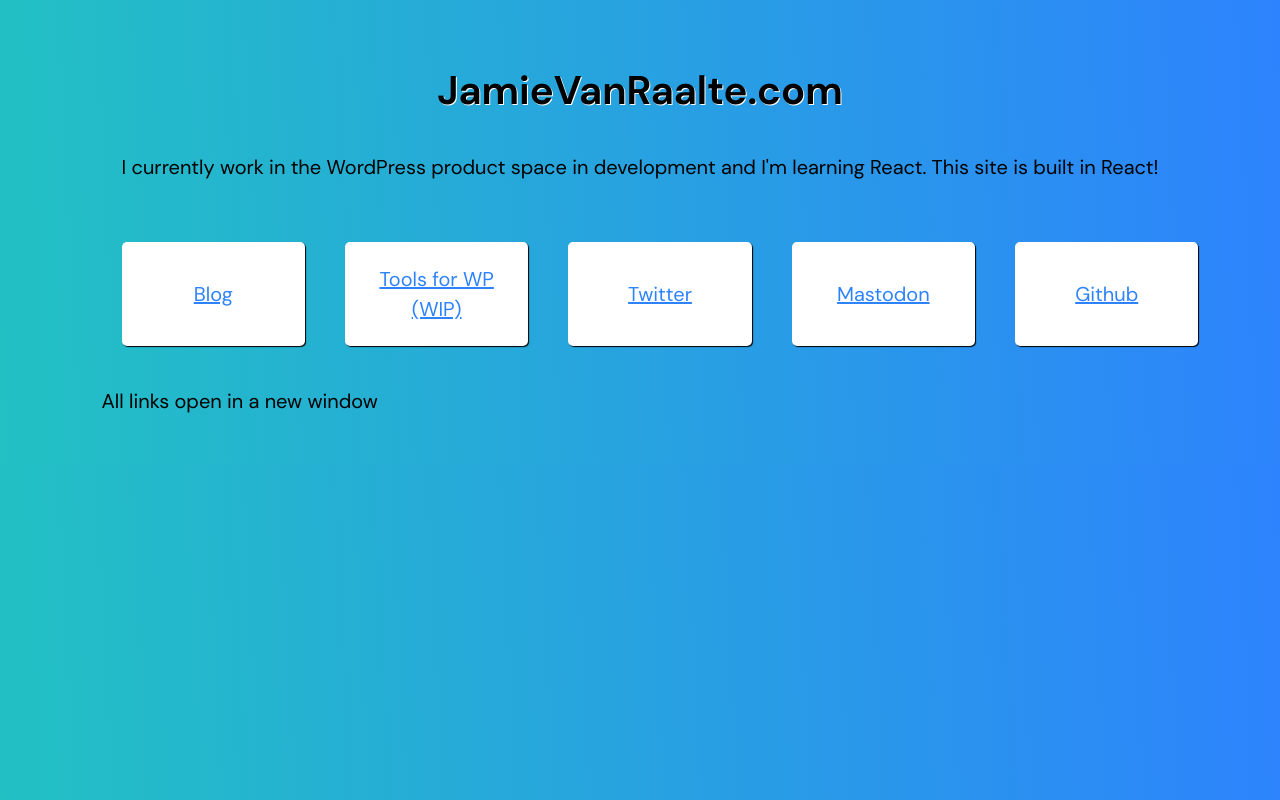
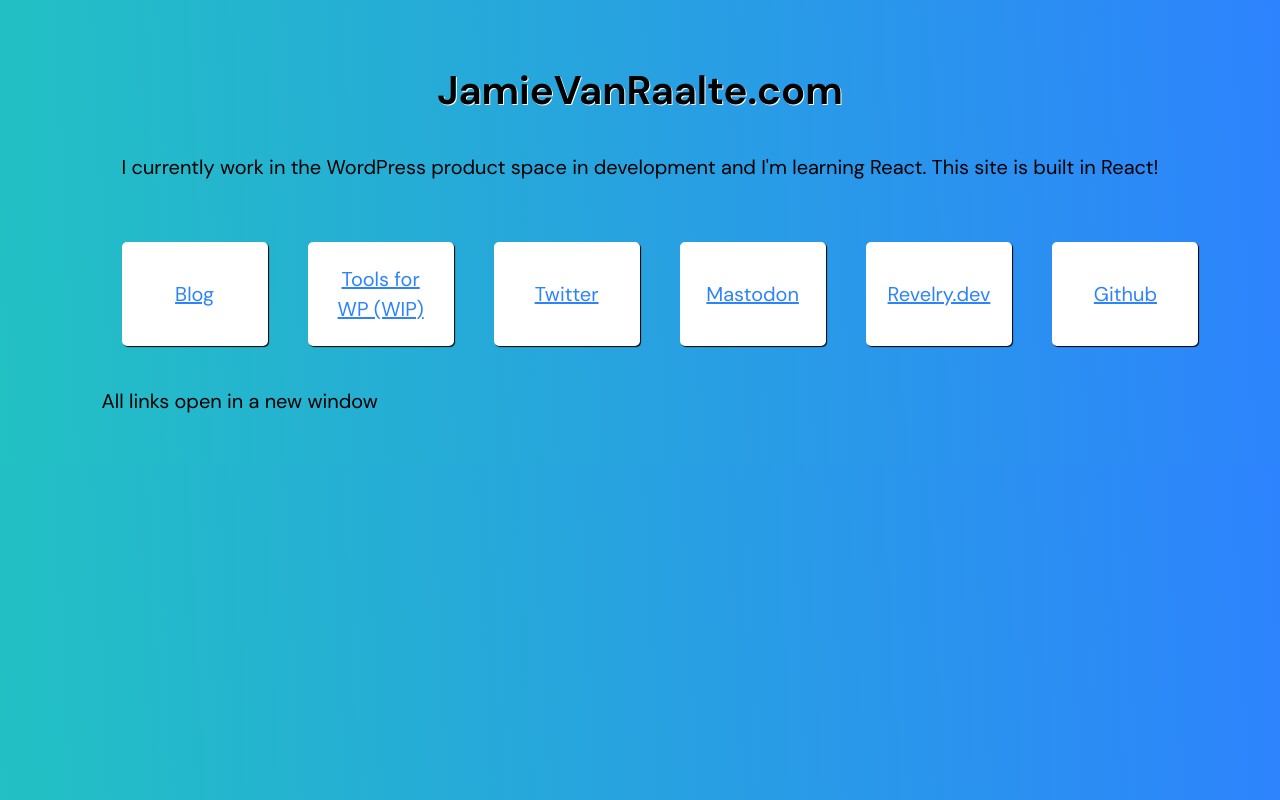
Before and after one commit to Revelry-Dev/my-portfolio, a React (Create React App) app: page / in a window 1280 px wide. Built offline with nearby package versions, Linux system fonts and the light colour scheme.

Commit message:
Add new site

```diff
--- a/src/blocks.js
+++ b/src/blocks.js
@@ -16,6 +16,10 @@
 	  link: "https://fosstodon.org/@ajemi",
 	},
 	{
+	  title: "Revelry.dev",
+	  link: "https://revelry.dev"
+	},
+	{
 	  title: "Github",
 	  link: "https://github.com/codente"
 	}
```
